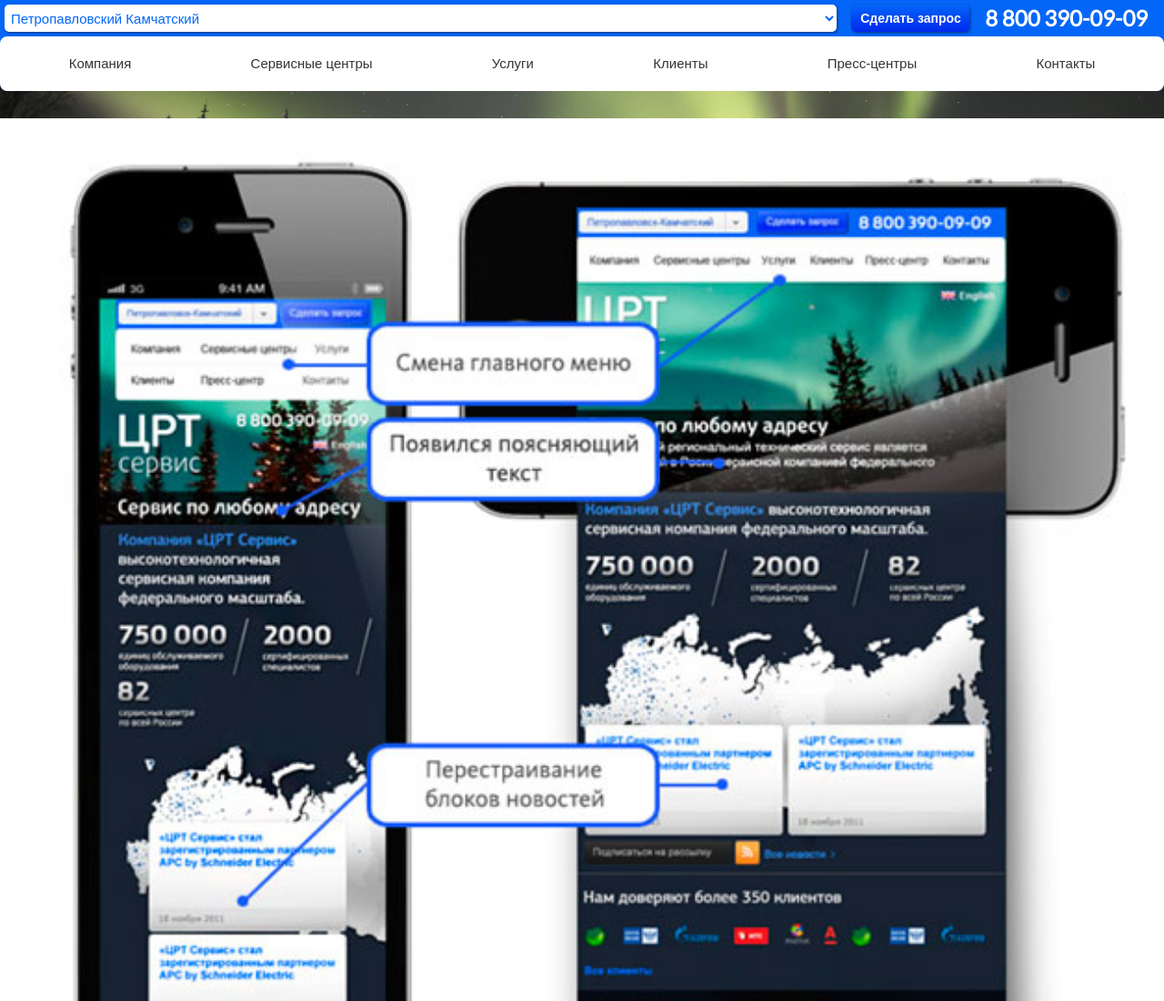
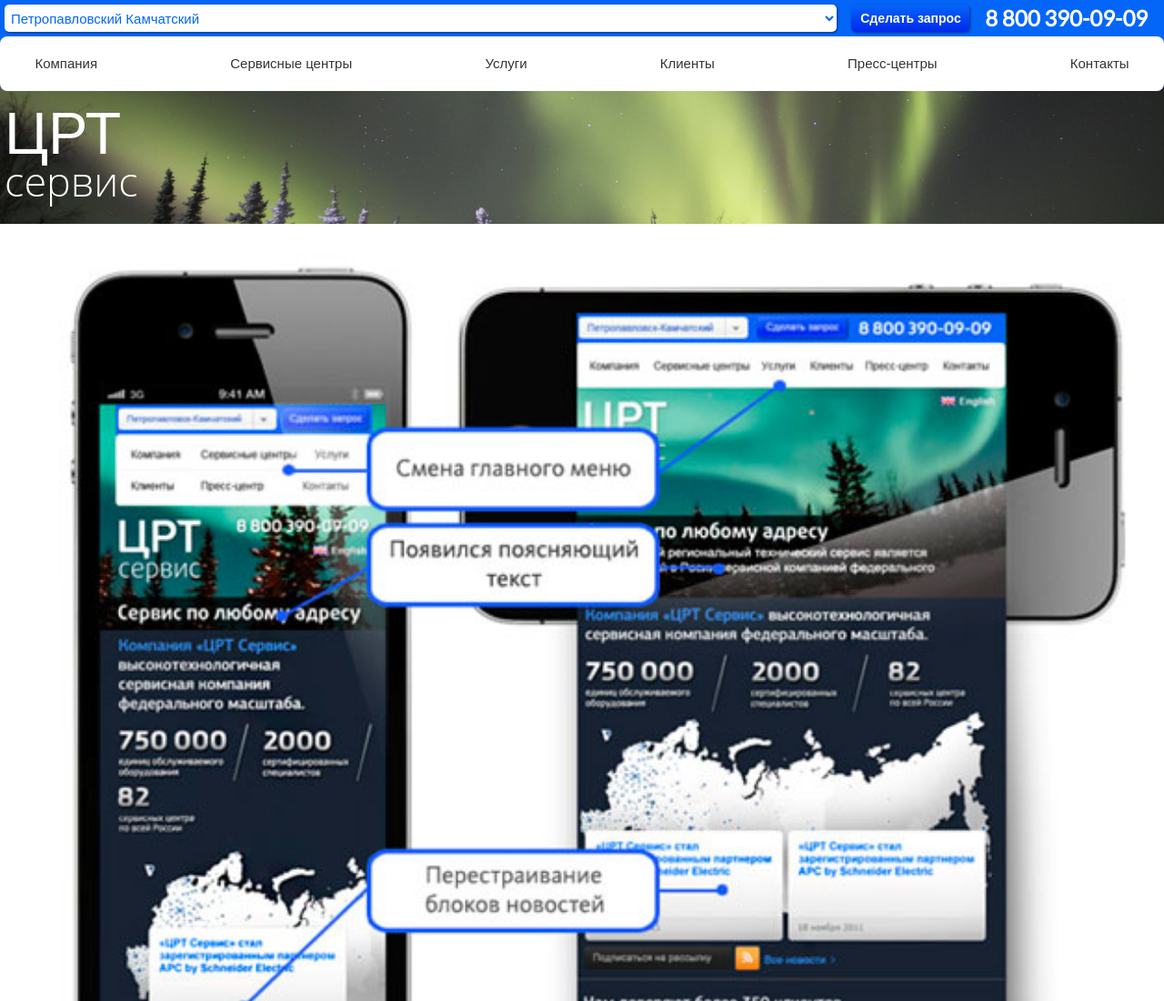
Before and after one commit to maxcrei/crtsm, a plain HTML site: page index.html in a window 1280 px wide. Shown: the top 1100 px of the page at 91% size. Drawn offline with Linux system fonts and the light colour scheme; a web font is replaced by a local one.

Commit message:
mid-header work

```diff
--- a/index.html
+++ b/index.html
@@ -32,6 +32,14 @@
           <li class="nav-element">Контакты</li>
         </ul>
       </div>
+
+      <div class="midle-header">
+        <div class="midle-header-left">
+          <span class="logo-text-1">ЦРТ</span> <br />
+          <span class="logo-text-2">сервис</span>
+        </div>
+        <div class="midle-header-right"></div>
+      </div>
     </header>
 
     <img id="maket" src="media/image/maket.jpg" alt="error">
--- a/style.css
+++ b/style.css
@@ -1,3 +1,19 @@
+
+@font-face{
+
+  font-family: 'FF Dax Pro';
+
+  src: url('vendor/fonts/FFDaxPro-Light.ttf') format('truetype');
+
+  font-weight: lighter;
+
+  font-style: normal;
+
+  }
+
+
+
+
 *{
  margin: 0;
  padding: 0;
@@ -7,6 +23,10 @@
 
 :root{
   color: rgba(0, 0, 0, 0.8);
+}
+
+body{
+  font-family: "Open Sans", sans-serif;
 }
 
 .common-interactive-box{
@@ -34,6 +54,7 @@ header{
   .top-header{
     background: #0466f8;
     border-radius: 0 0 8px 8px;
+    margin-bottom: 5px;
   }
 
     #request-form{
@@ -68,7 +89,7 @@ header{
     .navigation{
       display: flex;
       flex-wrap: wrap;
-      justify-content: space-around;
+      justify-content: space-between;
       box-sizing: border-box;
       position: relative;
       padding: 0 19px;
@@ -102,15 +123,40 @@ header{
       }
 
 
+  .midle-header{
+    font-size: 0;
+    font-family: 'Lato', sans-serif;
+    color: white;
+
+  }
+
+    .midle-header-left{
+      padding-left: 5px;
+    }
+
+      .logo-text-1{
+        font-size: 65px;
+      }
+
+      .logo-text-2{
+        font-family: "FF Dax Pro", "Open Sans", sans-serif;
+        font-weight: lighter;
+        font-size: 45px;
+        line-height: 30px;
+        height: 30px;
+      }
+
 
 #maket {
   width: 100vw;
   height: auto;
 }
 
+
+
 /*
 
-          Portrait or wider.
+          Portrait and wider.
 
 */
 
@@ -135,7 +181,7 @@ header{
 
 .navigation{
   flex-wrap: nowrap;
-  padding: 0 10px;
+  padding: 0 3%;
 }
 
   .navigation:after{
```
Also changed, not shown: 1 other file.
